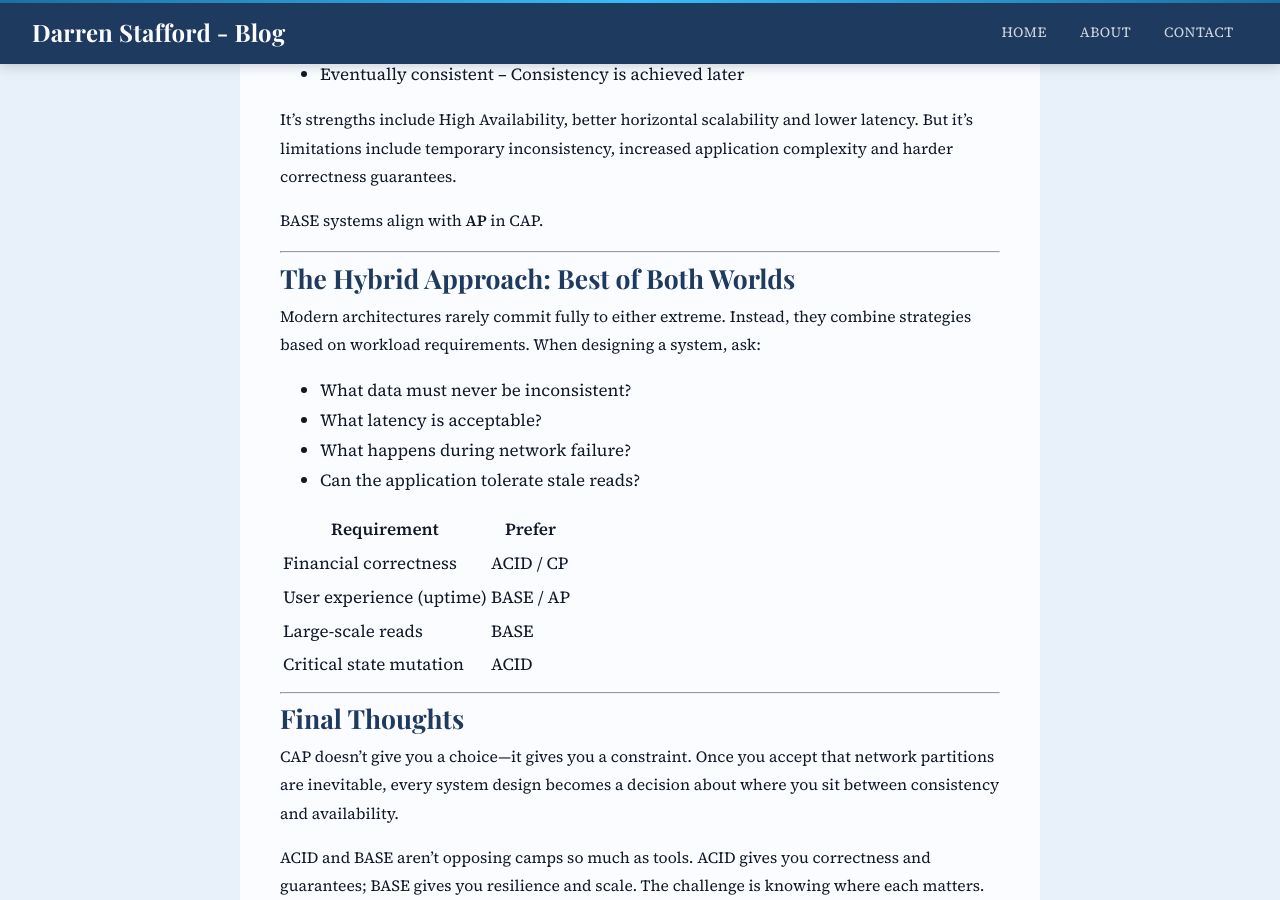
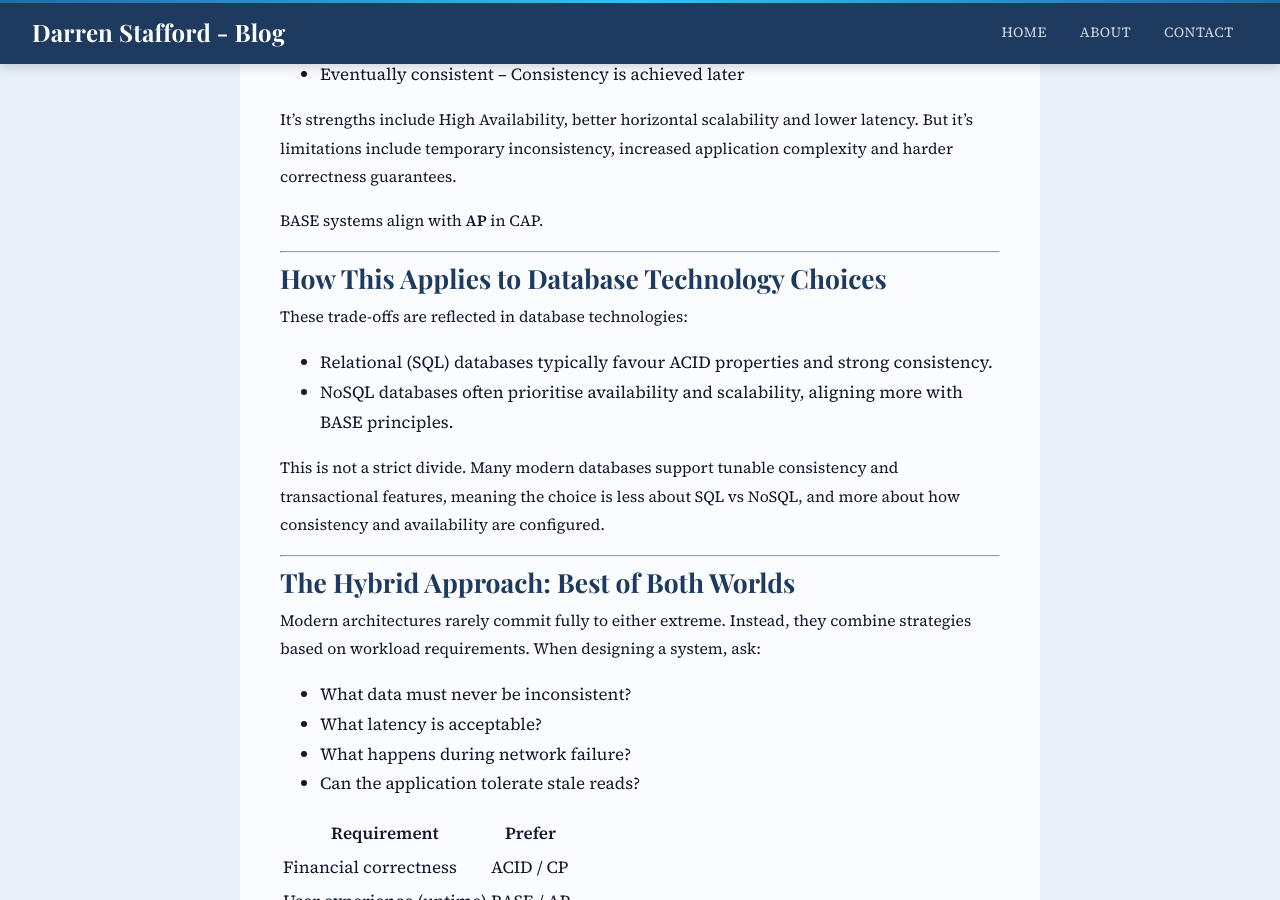
Before and after one commit to dazstaffs/blog, a Jekyll site: the page built from _posts/2020-04-06-CAP-BASE-ACID.md, in a window 1280 px wide and 900 px high, scrolled down 1664 px. Built offline with Jekyll 4.4.1, drawn with Linux system fonts in a browser that asks for light colours; some web fonts are replaced; some of the changed text lies outside the part shown.

Commit message:
Renamed the article so it's clear we're talking database architecture and added SQL and NoSQL, but not specific database technologies.

```diff
--- a/_posts/2020-04-06-CAP-BASE-ACID.md
+++ b/_posts/2020-04-06-CAP-BASE-ACID.md
@@ -1,6 +1,6 @@
 ---
 layout: post
-title: "CAP Theorem, ACID vs BASE"
+title: "Database Architecture - CAP Theorem, ACID vs BASE"
 date: 2026-04-06
 categories: [Databases]
 ---
@@ -66,6 +66,17 @@ BASE systems align with **AP** in CAP.
 
 ---
 
+## How This Applies to Database Technology Choices
+
+These trade-offs are reflected in database technologies:
+
+- Relational (SQL) databases typically favour ACID properties and strong consistency.
+- NoSQL databases often prioritise availability and scalability, aligning more with BASE principles.
+
+This is not a strict divide. Many modern databases support tunable consistency and transactional features, meaning the choice is less about SQL vs NoSQL, and more about how consistency and availability are configured.
+
+---
+
 ## The Hybrid Approach: Best of Both Worlds
 
 Modern architectures rarely commit fully to either extreme. Instead, they combine strategies based on workload requirements. When designing a system, ask:
```
Also changed, not shown: index.md (+1 -1 lines).
